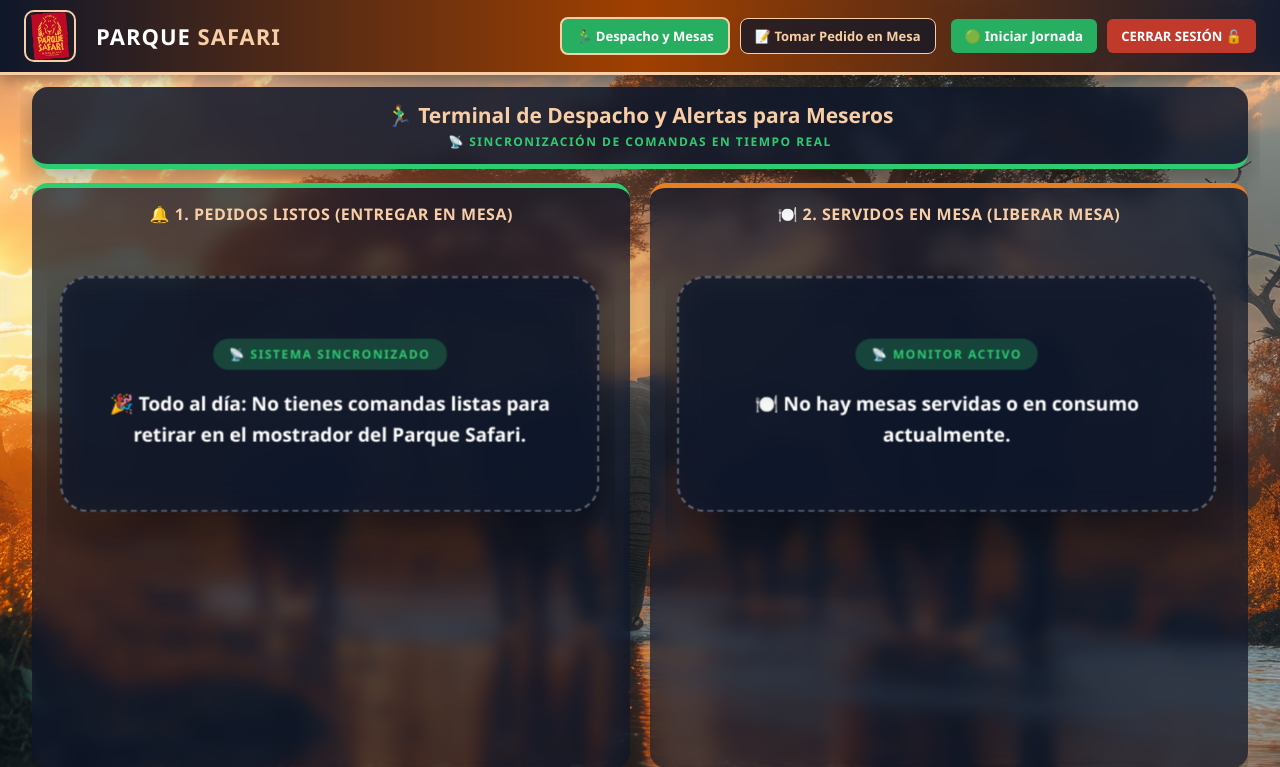
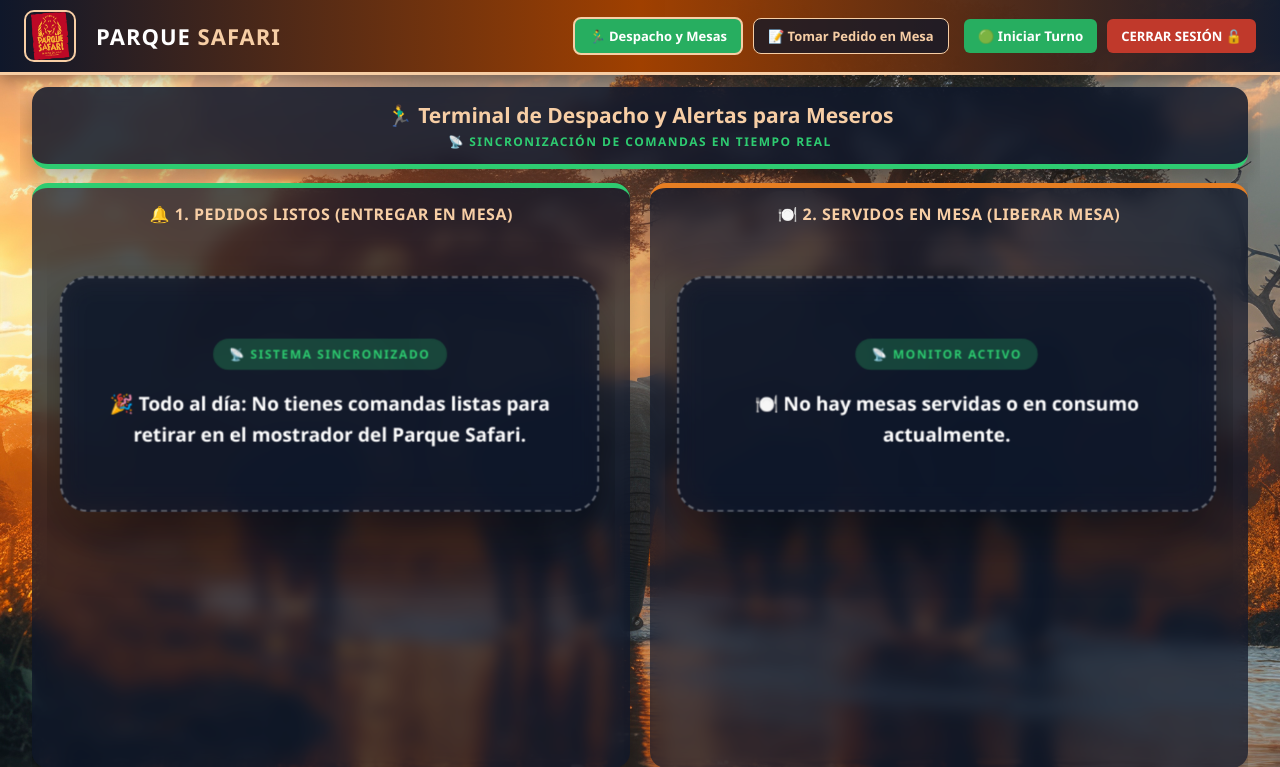
Before and after one commit to Felipee3001/proyecto-safari-pos, a Django app: template Safari/templates/mesero.html in a window 1280 px wide. Shown: the top 767 px of the page. Run offline with Django 5.2, Linux system fonts and the light colour scheme; the template is opened without the code that fills it, so the values that code supplies are empty; data comes from the database, SQL or seed files in the repository.

Commit message:
Cambio de Nombre, de Jornada A Turno

```diff
--- a/Safari/templates/mesero.html
+++ b/Safari/templates/mesero.html
@@ -31,12 +31,12 @@
         <div style="display: flex; gap: 10px; align-items: center;">
             <!-- BOTÓN 1: Iniciar / Cerrar Jornada Mesero -->
             <button id="btn-jornada-mesero" class="btn-nav" onclick="gestionarJornadaMesero()" style="background-color: #27AE60; color: white; border: none; padding: 8px 14px; border-radius: 6px; font-weight: bold; cursor: pointer;">
-                🟢 Iniciar Jornada
+                🟢 Iniciar Turno
             </button>
 
             <!-- BOTÓN 2: Pausar / Reanudar Jornada Mesero -->
             <button id="btn-pausar-mesero" class="btn-nav" onclick="pausarReanudarJornadaMesero()" style="display: none; background-color: #F39C12; color: white; border: none; padding: 8px 14px; border-radius: 6px; font-weight: bold; cursor: pointer;">
-                ⏸️ Pausar Jornada
+                ⏸️ Pausar Turno
             </button>
 
             <!-- BOTÓN 3: Cerrar Sesión con modal elegante -->
@@ -178,12 +178,12 @@
     <div id="modal-pausa-mesero-overlay" style="display: none; position: fixed; top: 0; left: 0; width: 100vw; height: 100vh; background: rgba(15, 23, 42, 0.88); backdrop-filter: blur(6px); z-index: 99997; align-items: center; justify-content: center;">
         <div style="background: #ffffff; padding: 30px; border-radius: 16px; width: 90%; max-width: 420px; text-align: center; box-shadow: 0 25px 50px -12px rgba(0,0,0,0.3); color: #1e293b;">
             <div style="font-size: 45px; margin-bottom: 10px;">⏸️</div>
-            <h3 style="margin: 0; color: #D68910; font-size: 22px; font-weight: 800;">Jornada del Mesero en Pausa</h3>
+            <h3 style="margin: 0; color: #D68910; font-size: 22px; font-weight: 800;">Turno del Mesero en Pausa</h3>
             <p style="margin: 10px 0 20px 0; color: #64748b; font-size: 14px; font-weight: 600;">
                 Tu terminal de despacho está temporalmente en pausa. Presiona el botón para reanudar tu turno.
             </p>
             <button onclick="pausarReanudarJornadaMesero()" style="width: 100%; background: #27AE60; color: white; border: none; padding: 12px; border-radius: 8px; font-size: 16px; font-weight: bold; cursor: pointer;">
-                ▶️ Reanudar Jornada
+                ▶️ Reanudar Turno
             </button>
         </div>
     </div>
@@ -569,7 +569,7 @@
 
         function agregarProductoMesero(name, price, categoria) {
             if (!jornadaMeseroActiva) {
-                mostrarAlertaModal("⚠️ Debe presionar 'Iniciar Jornada' antes de agregar productos.", "Jornada Cerrada");
+                mostrarAlertaModal("⚠️ Debe presionar 'Iniciar Turno' antes de agregar productos.", "Turno Cerrado");
                 return;
             }
 
@@ -657,7 +657,7 @@
 
         async function enviarPedidoMeseroACocina(btn) {
             if (!jornadaMeseroActiva) {
-                mostrarAlertaModal("⚠️ Debe presionar 'Iniciar Jornada' antes de enviar pedidos a Cocina.", "Jornada Cerrada");
+                mostrarAlertaModal("⚠️ Debe presionar 'Iniciar Turno' antes de enviar pedidos a Cocina.", "Turno Cerrado");
                 return;
             }
             if (!mesaElegidaMesero) {
@@ -734,10 +734,10 @@
 
             if (btnJornada) {
                 if (estaAbierta || estaPausada) {
-                    btnJornada.innerText = "🔴 Cerrar Jornada";
+                    btnJornada.innerText = "🔴 Cerrar Turno";
                     btnJornada.style.backgroundColor = "#E67E22";
                 } else {
-                    btnJornada.innerText = "🟢 Iniciar Jornada";
+                    btnJornada.innerText = "🟢 Iniciar Turno";
                     btnJornada.style.backgroundColor = "#27AE60";
                 }
             }
@@ -745,7 +745,7 @@
             if (btnPausar) {
                 if (estaAbierta || estaPausada) {
                     btnPausar.style.display = "inline-block";
-                    btnPausar.innerText = estaPausada ? "▶️ Reanudar Jornada" : "⏸️ Pausar Jornada";
+                    btnPausar.innerText = estaPausada ? "▶️ Reanudar Turno" : "⏸️ Pausar Turno";
                     btnPausar.style.backgroundColor = estaPausada ? "#2980B9" : "#F39C12";
                 } else {
                     btnPausar.style.display = "none";
@@ -790,12 +790,12 @@
 
                     if (data.status === 'success') {
                         actualizarBotonJornadaMeseroUI(true, false);
-                        mostrarAlertaModal("🏃‍♂️ ¡Jornada de Mesero iniciada! Listo para atender mesas.", "¡Turno Iniciado!");
+                        mostrarAlertaModal("🏃‍♂️ ¡Turno de Mesero iniciado! Listo para atender mesas.", "¡Turno Iniciado!");
                     } else {
                         alert("⚠️ No se pudo iniciar jornada de Mesero: " + (data.message || "Error desconocido"));
                     }
                 } else {
-                    if (!confirm("¿Deseas finalizar y cerrar tu Jornada de Mesero?")) return;
+                    if (!confirm("¿Deseas finalizar y cerrar tu Turno de Mesero?")) return;
 
                     const resp = await fetch('/api/caja/cerrar/', {
                         method: 'POST',
@@ -809,7 +809,7 @@
 
                     if (data.status === 'success') {
                         actualizarBotonJornadaMeseroUI(false, false);
-                        mostrarAlertaModal("🏁 Jornada de Mesero finalizada correctamente.", "¡Turno Cerrado!");
+                        mostrarAlertaModal("🏁 Turno de Mesero finalizado correctamente.", "¡Turno Cerrado!");
                     } else {
                         alert("⚠️ No se pudo cerrar jornada de Mesero: " + (data.message || "Error desconocido"));
                     }
@@ -833,7 +833,7 @@
                     const pausada = (data.estado_caja === 'PAUSADA');
                     actualizarBotonJornadaMeseroUI(!pausada, pausada);
                     if (!pausada) {
-                        mostrarAlertaModal("▶️ Jornada reanudada. Terminal lista para operar.", "¡Turno Reanudado!");
+                        mostrarAlertaModal("▶️ Turno reanudado. Terminal lista para operar.", "¡Turno Reanudado!");
                     }
                 }
             } catch (e) {
```
Also changed, not shown: Safari/templates/prototipo.html (+12 -12 lines).
